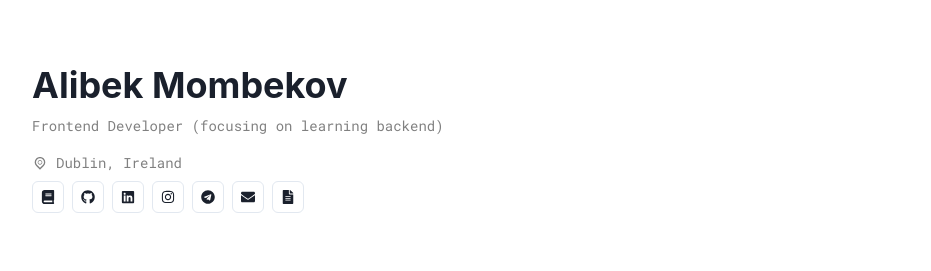
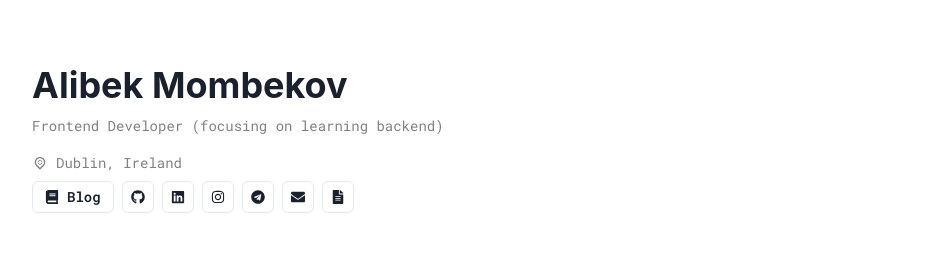
Before and after one commit to olimeme/oli-homepage-v2, a React (Create React App) app: page / in a window 1280 px wide. Shown: the top 271 px of the page, without its empty margins (174-1105 px from the left). Built offline with nearby package versions, Linux system fonts and the light colour scheme.

Commit message:
add blog text button

```diff
--- a/src/components/Navbar/Navbar.jsx
+++ b/src/components/Navbar/Navbar.jsx
@@ -5,6 +5,7 @@ import {
   HStack,
   IconButton,
   Link as ChakraLink,
+  Button,
 } from "@chakra-ui/react";
 import {
   FaGithub,
@@ -35,13 +36,16 @@ const Navbar = () => {
         </HStack>
         <HStack>
           <ChakraLink href={navInfo.blogLink} isExternal>
-            <IconButton
+            {/* <IconButton
               size="sm"
               aria-label="Blog"
               variant={"outline"}
-              icon={<FaBook />}
+              icon={}
               colorScheme={"gray"}
-            ></IconButton>
+            ></IconButton> */}
+            <Button size={"sm"} leftIcon={<FaBook />} variant={"outline"}>
+              Blog
+            </Button>
           </ChakraLink>
           <ChakraLink href={navInfo.githubLink} isExternal>
             <IconButton
```
